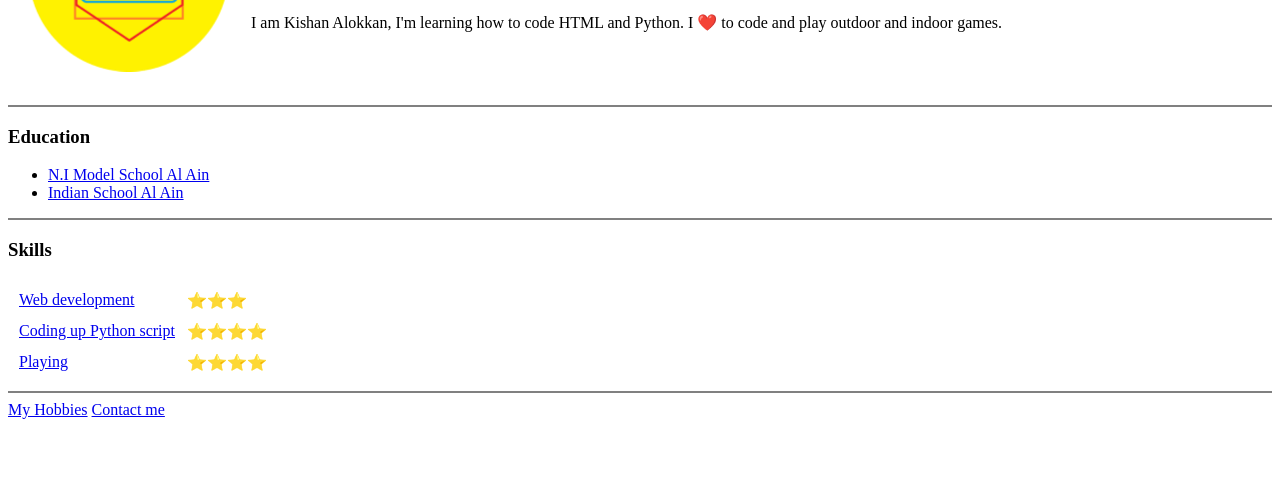
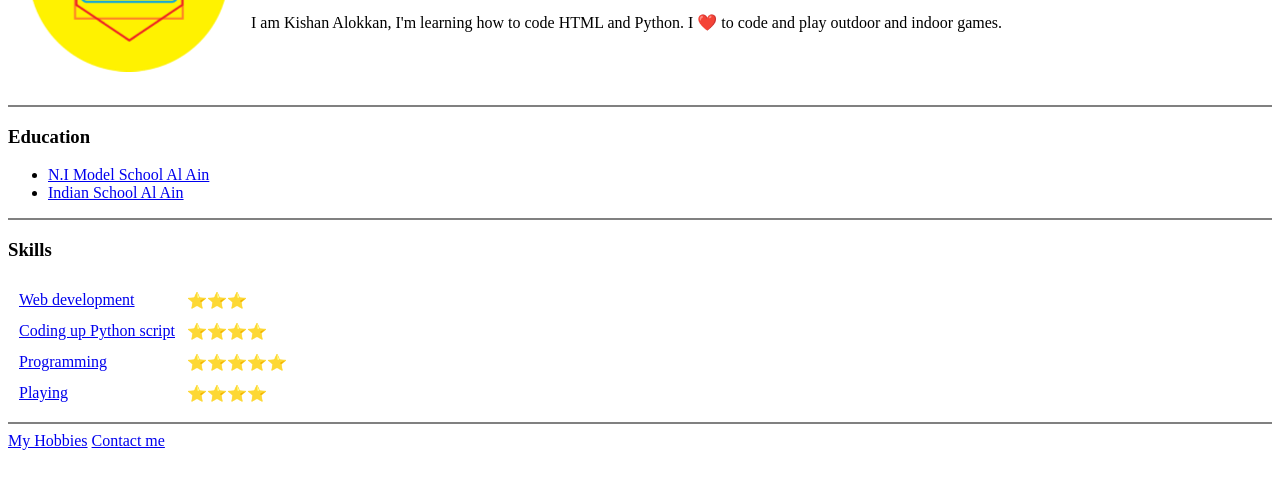
Before and after one commit to KSN-Kishan/CV, a plain HTML site: page index day - 41.html in a window 1280 px wide. Shown: the part 157-646 px from the top of the page. Drawn offline with Linux system fonts and the light colour scheme.

Commit message:
Update index day - 41.html

```diff
--- a/index day - 41.html
+++ b/index day - 41.html
@@ -34,6 +34,10 @@
                     <td>⭐⭐⭐⭐</td>
                 </tr>
                 <tr>
+                    <td><a href="https://www.freecodecamp.org/news/content/images/2021/08/chris-ried-ieic5Tq8YMk-unsplash.jpg">Programming</a></td>
+                    <td>⭐⭐⭐⭐⭐</td>
+                </tr>
+                <tr>
                     <td><a href="https://cff2.earth.com/uploads/2018/07/25115124/Kids-now-spend-twice-as-much-time-playing-indoors-than-outdoors.jpg">Playing</a></td>
                     <td>⭐⭐⭐⭐</td>
                 </tr>
```
